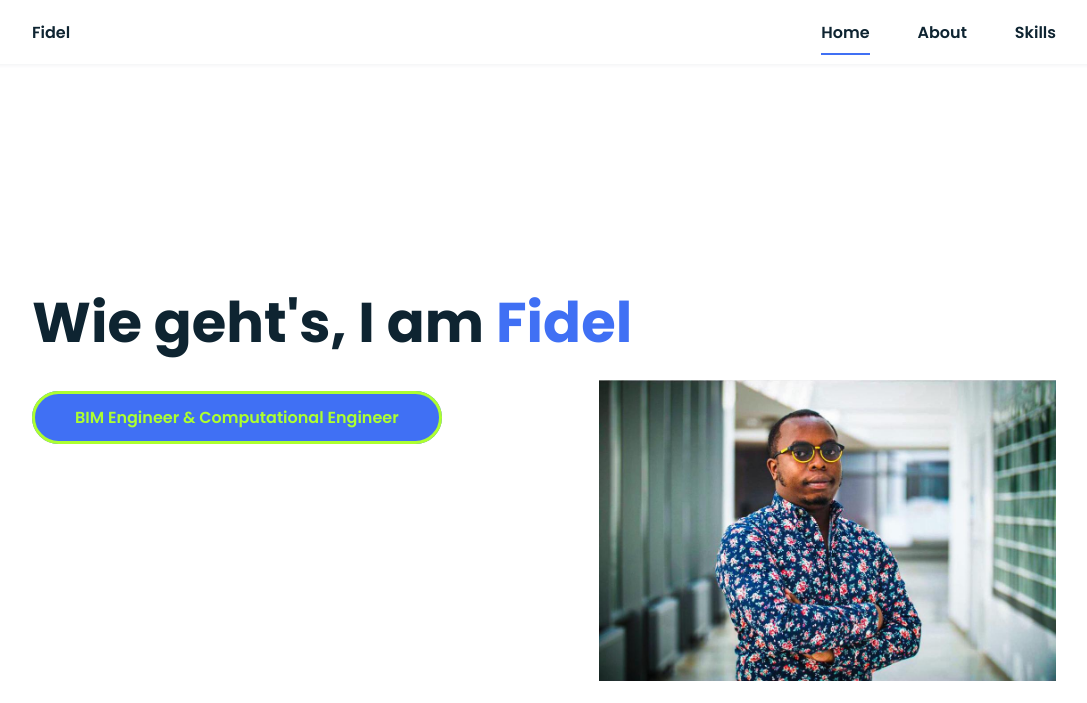
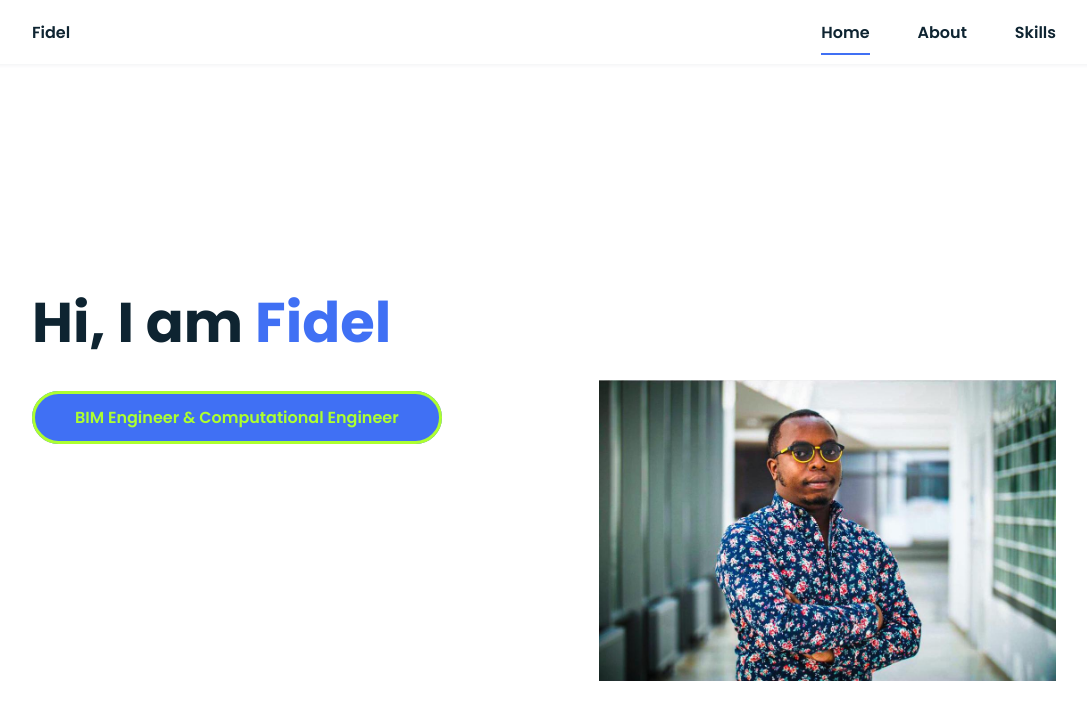
Before and after one commit to FidelGatimu/FidelGatimu.github.io, a plain HTML site: page index.html in a window 1280 px wide. Shown: the top 703 px of the page, without its empty margins (96-1183 px from the left). Drawn offline with nearby package versions, Linux system fonts and the light colour scheme.

Commit message:
Update index.html

```diff
--- a/index.html
+++ b/index.html
@@ -38,7 +38,7 @@
             <!--===== HOME =====-->
             <section class="home bd-grid" id="home">
                 <div class="home__data">
-                    <h1 class="home__title">Wie geht's, I am <span class="home__title-color">Fidel</span></h1>
+                    <h1 class="home__title">Hi, I am <span class="home__title-color">Fidel</span></h1>
 
                     <a href="#about" class="button">BIM Engineer & Computational Engineer</a>
                 </div>
```
